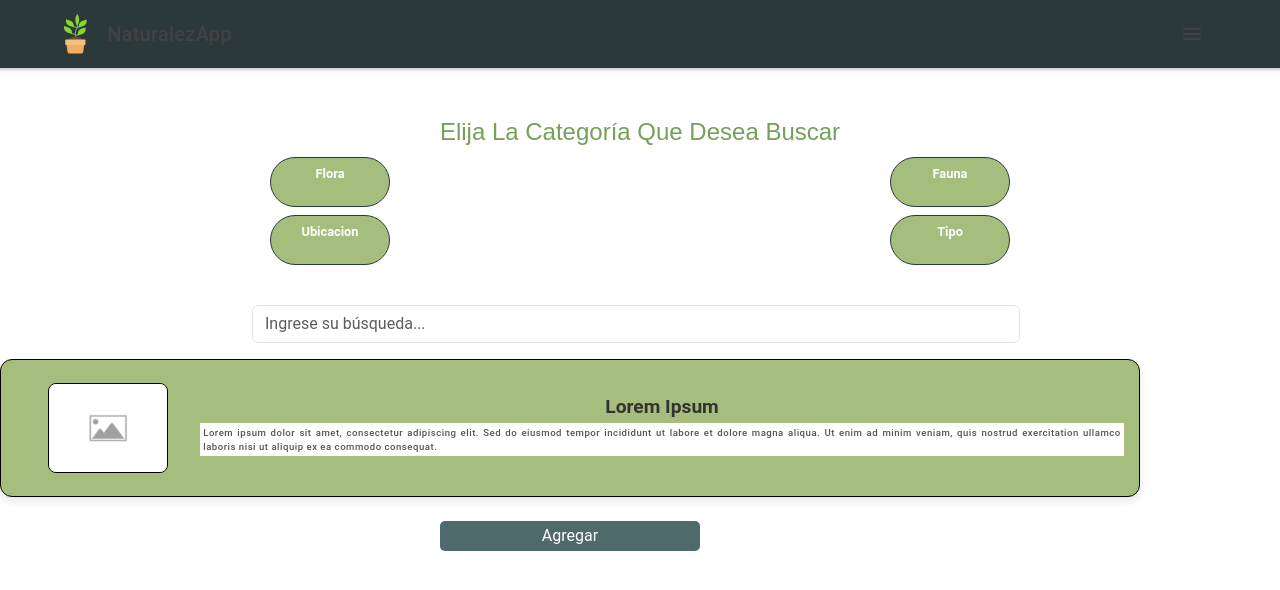
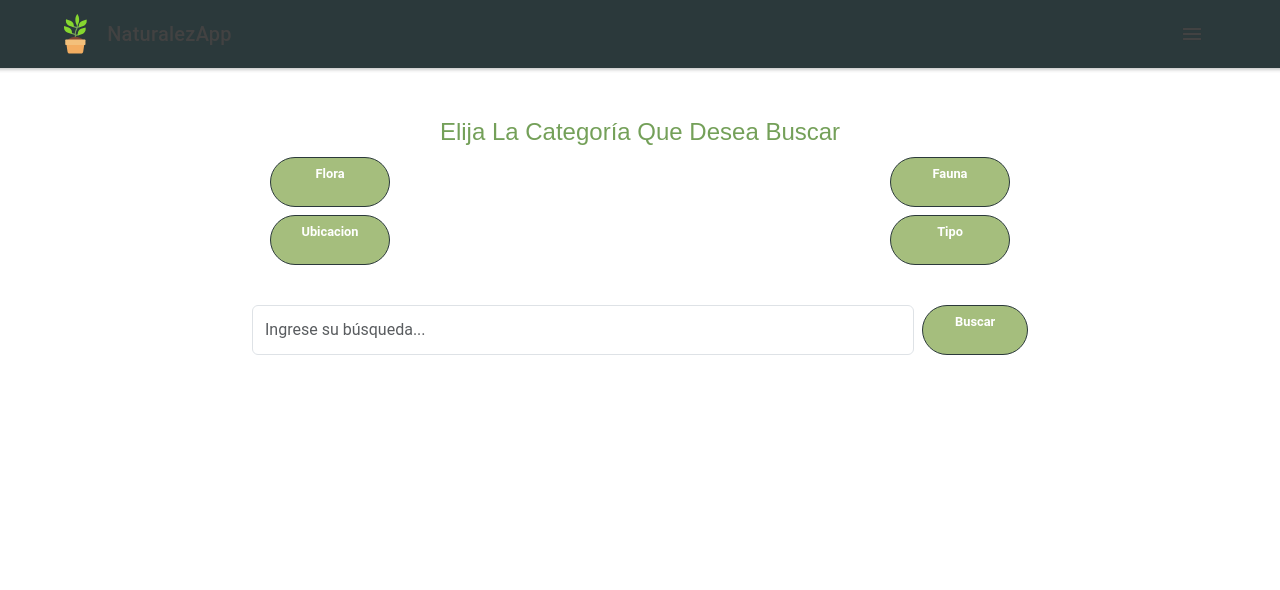
Before and after one commit to JoaquinToro/NaturalezApp, a React (Create React App) app in the folder IonicNaturalezApp/: page /Recomendar_Parque in a window 1280 px wide. Shown: the top 590 px of the page. Built offline with nearby package versions, Linux system fonts and the light colour scheme.

Commit message:
Changes to Recomendar_Parque Todavia no esta implementada

```diff
--- a/IonicNaturalezApp/src/pages/Recomendar_Parque.tsx
+++ b/IonicNaturalezApp/src/pages/Recomendar_Parque.tsx
@@ -1,12 +1,41 @@
-import { IonContent, IonPage } from "@ionic/react";
-import React from "react";
+import { IonCol, IonContent, IonPage, IonRow } from "@ionic/react";
+import React, { useState } from "react";
+import axios from "axios";
 
 import './Recomendar_Parque.css';
 import '../theme/bootstrap.css';
 import FooterN from "../components/FooterN";
 import HeaderN from "../components/HeaderN";
+import { CardInterface } from "../utils/CardInterface";
+import { ResultInterface } from "../utils/ResultInterface";
+import Resultado from "../components/Resultado";
+
 
 const Recomendar_Parque: React.FC = () =>{
+
+    const [busqueda,setBusqueda] = useState('');
+    const [parqueRecomendado,setParqueRecomendado] = useState('')
+    const [filtros,setFiltros] = useState([])
+    const [filtroActual,setFiltroActual] = useState('')
+    const [resultados,setResultados]=useState([])
+
+    const realizarBusqueda = async (cosaABuscar:string) =>{
+        try {
+            const response = await axios.get('http://localhost:3001/buscar-cosa',{
+                params: {
+                    name: cosaABuscar,
+                    table: filtroActual
+                }
+            });
+
+            setResultados(response.data);
+
+            console.log(resultados);
+        } catch (error) {
+            console.log("Error");
+        }
+        return;
+    }
 
     return(
         <IonPage>
@@ -16,37 +45,38 @@ const Recomendar_Parque: React.FC = () =>{
                     <h2>Elija la categoría que desea Buscar</h2>
                 <div className="row align-items-center">
                     <div className="col-6 mb-2 tabla">
-                        <button title="Seleccionar flora" type="button" className="btn btn-primary">Flora</button>
+                        <button title="Seleccionar flora" type="button" className="btn btn-primary" onClick={()=>{setFiltroActual('flora')}}>Flora</button>
                     </div>
                     <div className="col-6 mb-2 tabla">
-                        <button title="Seleccionar fauna" type="button" className="btn btn-primary">Fauna</button>
+                        <button title="Seleccionar fauna" type="button" className="btn btn-primary" onClick={()=>{setFiltroActual('fauna')}}>Fauna</button>
                     </div>
                 </div>
                 <div className="row align-items-center">
                     <div title="Seleccionar ubicación" className="col-6 mb-2 tabla">
-                        <button className="btn btn-primary">Ubicacion</button>
+                        <button className="btn btn-primary" onClick={()=>{setFiltroActual('region')}}>Ubicacion</button>
                     </div>
                     <div title="Seleccionar tipo de área" className="col-6 mb-2 tabla">
-                        <button className="btn btn-primary">Tipo</button>
+                        <button className="btn btn-primary" onClick={()=>{setFiltroActual('tipo')}}>Tipo</button>
                     </div>
                 </div>
                 </div>
                 <div className="container-fluid busqueda">
                     <form className="d-flex">
                         <input className="form-control me-2" type="search" placeholder="Ingrese su búsqueda..." aria-label="Search"/>
+                         <button className="btn btn-outline-success" type="button" onClick={()=>realizarBusqueda(busqueda)}>Buscar</button>
                     </form>
                 </div>
                 <div className="container px-4 py-4 bg-white caja-resultados">
-                    <div className="resultado">
-                        <img src="assets/placeholder/placeholder-image.jpg" alt="Imagen de placeholder"/>
-                        <div className="info">
-                            <h3 id="nombre-resultado">Lorem Ipsum</h3>
-                            <p>Lorem ipsum dolor sit amet, consectetur adipiscing elit. Sed do eiusmod tempor incididunt ut labore et dolore magna aliqua. Ut enim ad minim veniam, quis nostrud exercitation ullamco laboris nisi ut aliquip ex ea commodo consequat.</p>
-                        </div>
-                    </div>
-                    <div className="agregar">
-                        <button title="Agregar decisión" type="button" className="btn-agregar">Agregar</button>
-                    </div>
+                    {
+                        resultados.length > 0 ? resultados.map((r : ResultInterface, index:number)=>{
+                            <IonRow key={r.id || index}>
+                                <IonCol>
+                                    <Resultado r={r} />
+                                </IonCol>
+                            </IonRow>
+                        })
+                        :<></>
+                    }
                 </div>
                 <FooterN/>
             </IonContent>
```
